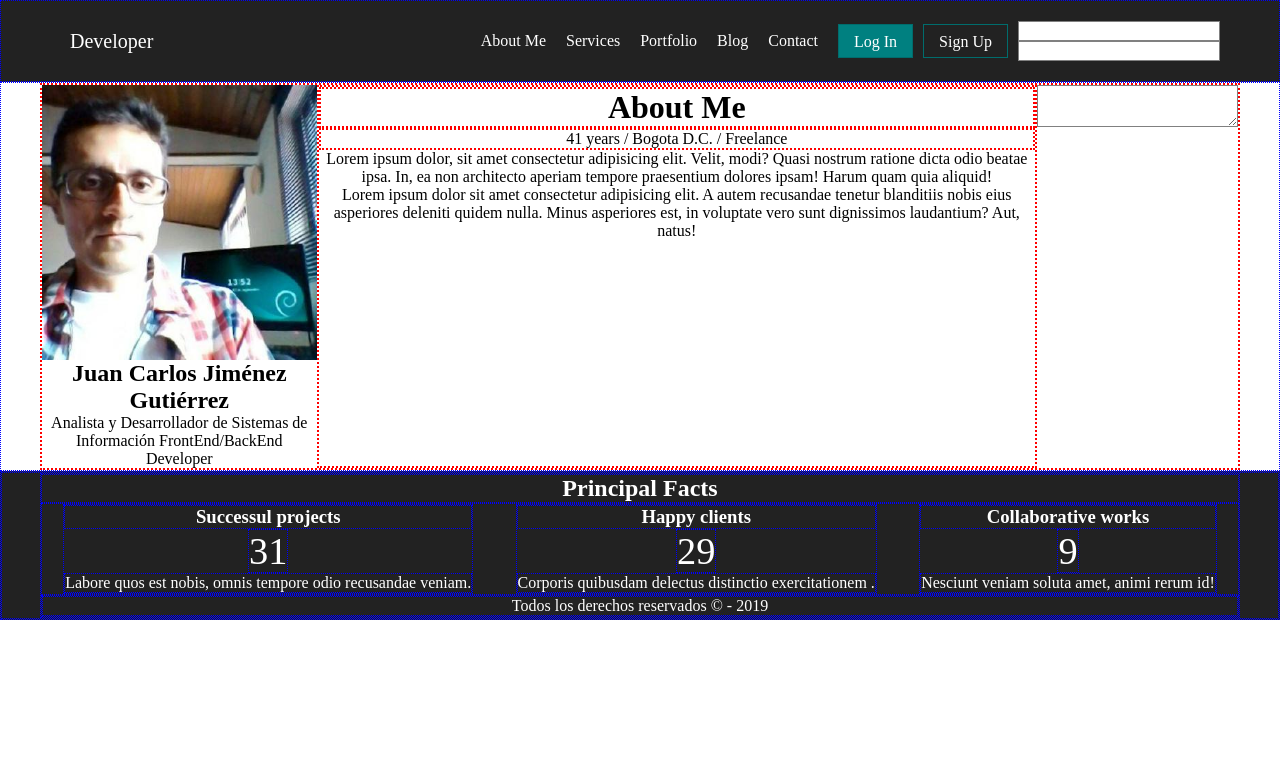
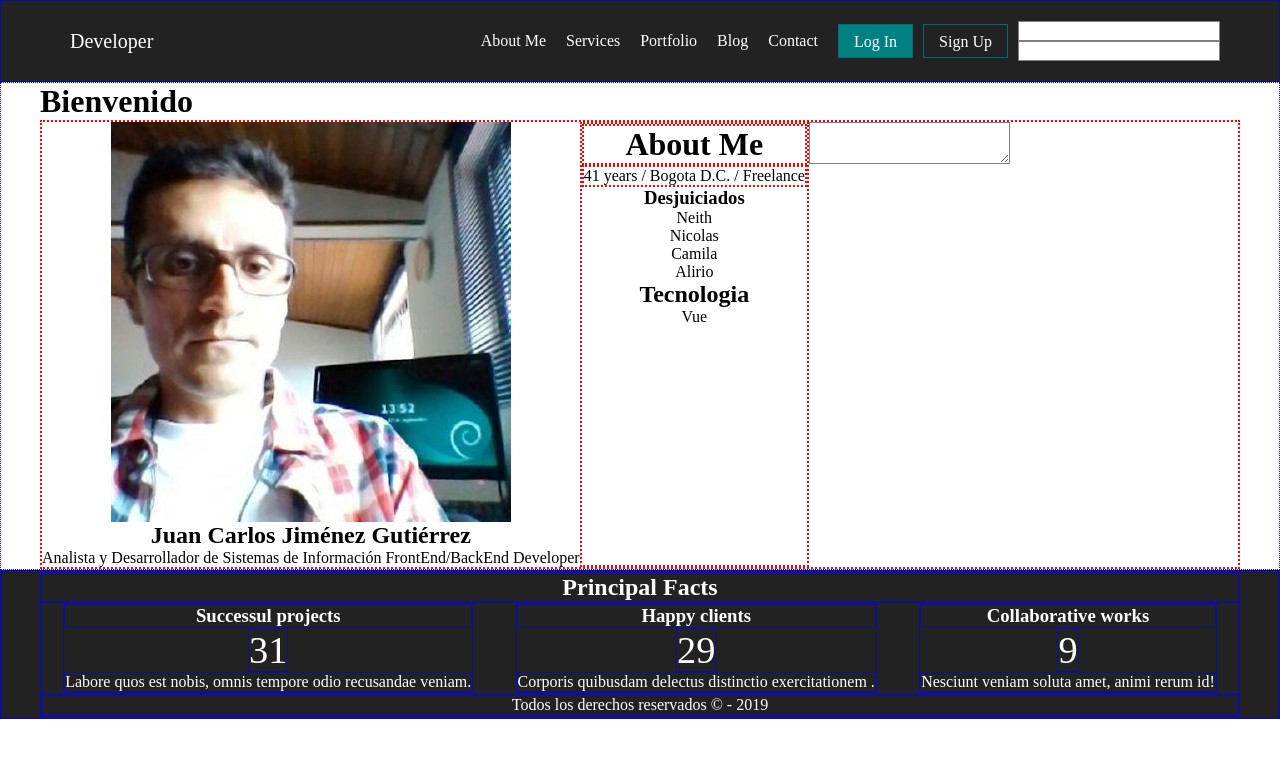
Before and after one commit to jcarlosj/FrontEnd-Angular-Fundamentales-Portafolio, an Angular app: page / in a window 1280 px wide. Shown: the top 758 px of the page. Built offline with nearby package versions, Linux system fonts and the light colour scheme.

Commit message:
[+] Directivas: Componentes con ejemplos de las diretivas (ngIf, ngFor,ngSwitch)

```diff
--- a/src/app/app.component.html
+++ b/src/app/app.component.html
@@ -6,6 +6,7 @@
 
 <main class="main-content">
 	<div class="container">
+		<app-directiva-ngif></app-directiva-ngif>
 		<app-content></app-content>
 	</div>
 </main>
--- a/src/app/components/content/content.component.html
+++ b/src/app/components/content/content.component.html
@@ -12,8 +12,8 @@
             <span>Bogota D.C.</span> /
             <span>Freelance</span>
         </p>
-        <p>Lorem ipsum dolor, sit amet consectetur adipisicing elit. Velit, modi? Quasi nostrum ratione dicta odio beatae ipsa. In, ea non architecto aperiam tempore praesentium dolores ipsam! Harum quam quia aliquid!</p>
-        <p>Lorem ipsum dolor sit amet consectetur adipisicing elit. A autem recusandae tenetur blanditiis nobis eius asperiores deleniti quidem nulla. Minus asperiores est, in voluptate vero sunt dignissimos laudantium? Aut, natus!</p>
+        <app-directiva-ngfor></app-directiva-ngfor>
+        <app-directiva-ngswitch></app-directiva-ngswitch>
     </div>
     <div id="chat">
         <div id="box">
--- /dev/null
+++ b/src/app/components/directiva-ngfor.component.ts
@@ -0,0 +1,17 @@
+import { Component } from '@angular/core';
+
+@Component({
+    selector: 'app-directiva-ngfor',
+    template: `
+        <h3>Desjuiciados</h3>
+        <ul>
+            <li *ngFor="let nombre of nombres">{{ nombre }}</li>
+        </ul>
+    `
+})
+
+export class DirectivaNgForComponent {
+    nombres: String [] = [
+        'Neith', 'Nicolas', 'Camila', 'Alirio'
+    ]
+}
--- /dev/null
+++ b/src/app/components/directiva-ngif.component.ts
@@ -0,0 +1,14 @@
+import { Component } from '@angular/core';
+
+@Component({
+    selector: 'app-directiva-ngif',
+    template: `
+        <div *ngIf="mostrar">
+            <h1>Bienvenido</h1>
+        </div>
+    `
+})
+
+export class DirectivaNgIfComponent {
+    mostrar: Boolean = true;
+}
--- /dev/null
+++ b/src/app/components/directiva-ngswitch.component.ts
@@ -0,0 +1,18 @@
+import { Component } from '@angular/core';
+
+@Component({
+    selector: 'app-directiva-ngswitch',
+    template: `
+        <h2>Tecnologia</h2>
+        <div [ngSwitch]="tecnologia">
+            <div *ngSwitchCase="'angular'">Angular</div>
+            <div *ngSwitchCase="'react'">React</div>
+            <div *ngSwitchCase="'vue'">Vue</div>
+            <div *ngSwitchDefault >None</div>
+        </div>
+    `
+})
+
+export class DirectivaNgSwitchComponent {
+    tecnologia: String = "vue";
+}
```
Also changed, not shown: src/app/app.module.ts (+8 -1 lines).
